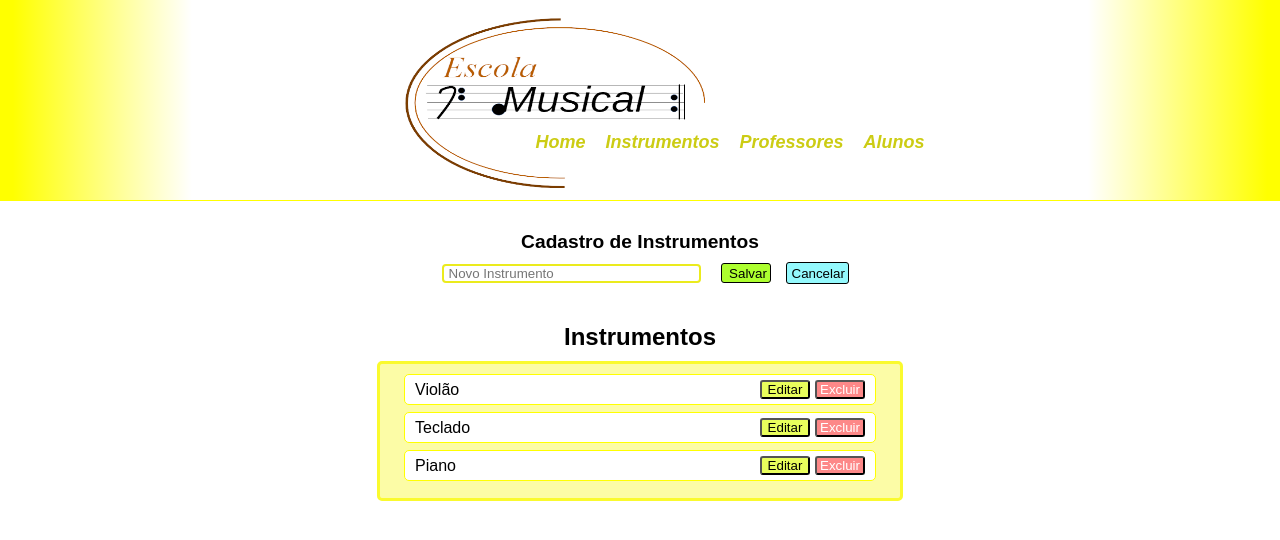
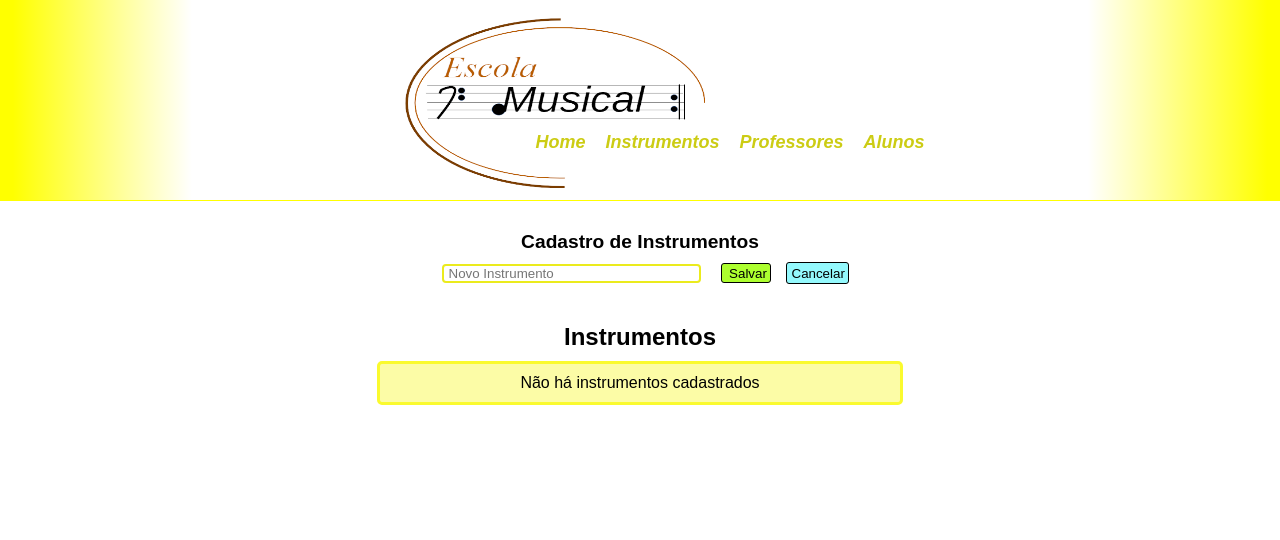
Before and after one commit to astorti/escola_musica_crud, a React (Create React App) app: page /instruments in a window 1280 px wide. Shown: the top 540 px of the page. Built offline with nearby package versions, Linux system fonts and the light colour scheme.

Commit message:
funcionalidade listagem instrumentos pagina instruments

```diff
--- a/src/pages/instruments/InstrumentList.js
+++ b/src/pages/instruments/InstrumentList.js
@@ -7,15 +7,17 @@ const InstrumentList = () => {
 
     const [ instrument, setInstrument ] = useState([]);
     const [ nameInstrument, setNameInstrument ] = useState('');
+    const [ noData, setNoData ] = useState(true)
 
     const handleSaveInstrument = (e) => {
         e.preventDefault();
-        let newInstruent = {
+        let newInstrument = {
             id: uuidv1(),
             nameInstrument
         }
-        setInstrument([newInstruent, ...instrument]);
+        setInstrument([newInstrument, ...instrument]);
         setNameInstrument('');
+        hasData()
         console.log(instrument)
     }
 
@@ -27,11 +29,19 @@ const InstrumentList = () => {
         alert("editado")
     }
 
+    const hasData = () => {
+        if (noData) {
+            setNoData(false)
+        }
+    }
+
     return(
         <div className="container">
+
             <div>
                 <h1>Cadastro de Instrumentos</h1>
              </div>
+
             <form onSubmit={handleSaveInstrument}>
                 <input type="text" placeholder="Novo Instrumento" value={nameInstrument} required onChange={(e) => setNameInstrument(e.target.value)} />
                 <input type="submit" className="save-button" value="Salvar" />
@@ -41,30 +51,22 @@ const InstrumentList = () => {
             <h2>Instrumentos</h2>
 
             <div className="list">
+                {noData === true ?
+                    (<span>Não há instrumentos cadastrados</span>
+                ) : (
                     <ul>
+                        { instrument.map(instrumenList => {
+                            return (
                                 <li>
-                        Violão
+                                    {instrumenList.nameInstrument}
                                     <div>
                                         <input onClick={handleEdit} className="edit" type="submit" value='Editar'/>
                                         <input className="exclude" type="submit" value='Excluir'/>
                                     </div>
                                 </li>
-                    <li>
-                        Teclado
-                        <div>
-                            <input className="edit" type="submit" value='Editar'/>
-                            <input className="exclude" type="submit" value='Excluir'/>
-                        </div>
-                    </li>
-                    <li>
-                        Piano
-                        <div>
-                            <input className="edit" type="submit" value='Editar'/>
-                            <input className="exclude" type="submit" value='Excluir'/>
-                        </div>
-                    </li>
-
+                        )})}
                     </ul>
+                )}
             </div>
 
         </div>
```
Lines whose indentation alone changed are shown as unchanged.
